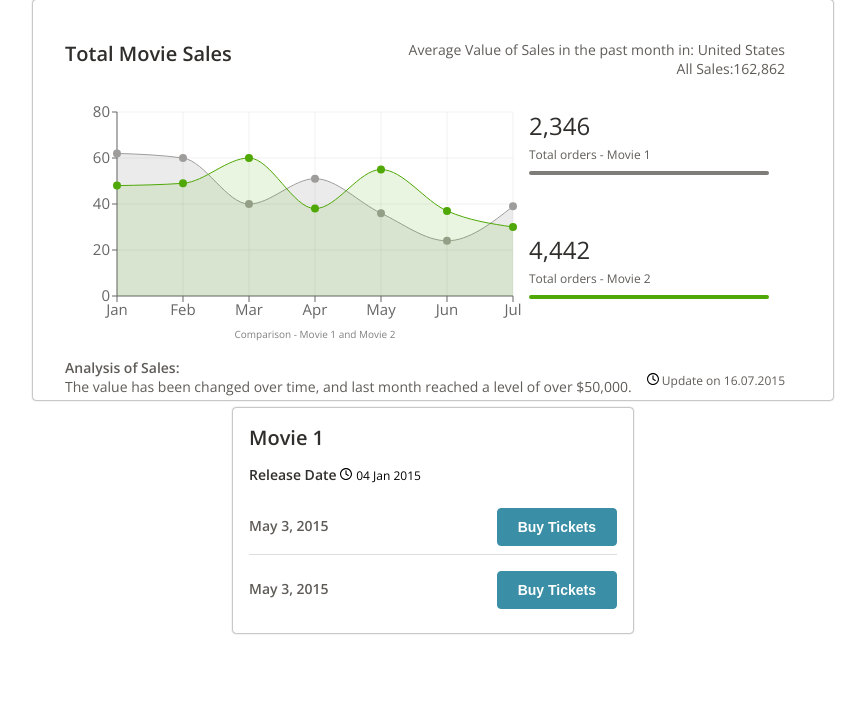
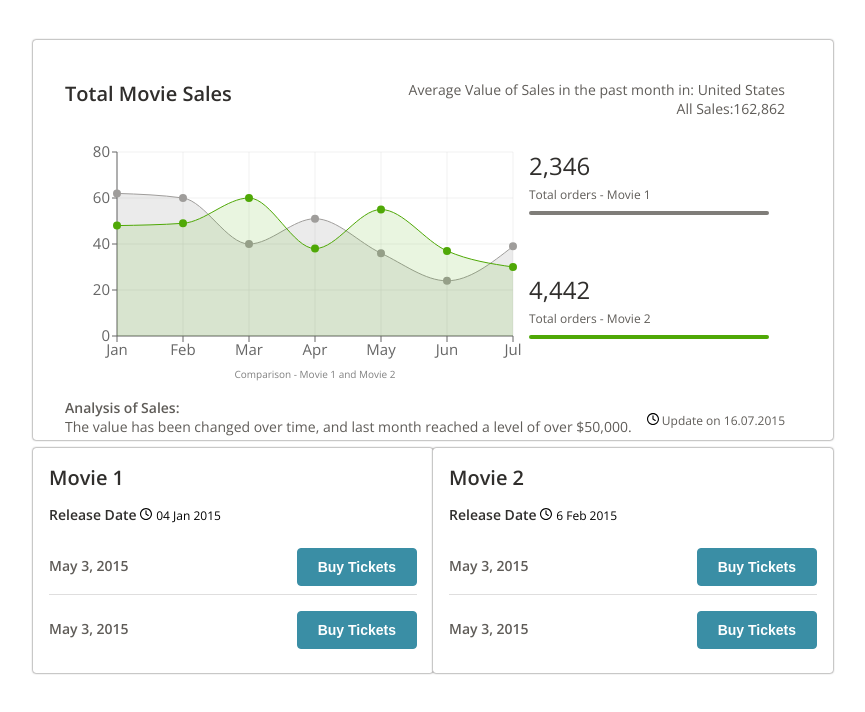
Before and after one commit to ColtonFalkner/enlyte-movie-app, a React (Create React App) app: page / in a window 1280 px wide. Shown: the top 712 px of the page, without its empty margins (207-1072 px from the left). Built offline with nearby package versions, Linux system fonts and the light colour scheme.

Commit message:
created Wrapper element for UI

```diff
--- a/src/App.js
+++ b/src/App.js
@@ -1,24 +1,26 @@
 import ComparisonCard from './Components/Comparison/ComparisonCard'
 import MovieCard from './Components/MovieCard/MovieCard'
 import GlobalStyles from './Components/Global'
-
-// import { Global } from 'recharts'
+import UIWrapper from './Components/UIWrapper'
 
 function App() {
   return (
     <>
       <GlobalStyles />
+      <UIWrapper>
         <ComparisonCard />
+
         <MovieCard
           title='Movie 1'
           releaseDate='04 Jan 2015'
           ticketDate='May 3, 2015'
         />
-      {/* <MovieCard
+        <MovieCard
           title='Movie 2'
           releaseDate='6 Feb 2015'
           ticketDate='May 3, 2015'
-      /> */}
+        />
+      </UIWrapper>
     </>
   )
 }
--- a/src/Components/Global.js
+++ b/src/Components/Global.js
@@ -17,6 +17,7 @@ html {
 
 body{
   font-family: 'Open Sans', sans-serif;
+  margin: 0 auto;
 }
 `
 export default GlobalStyles
--- /dev/null
+++ b/src/Components/UIWrapper.js
@@ -0,0 +1,10 @@
+import styled from 'styled-components'
+
+const UIWrapper = styled.div`
+  display: flex;
+  flex-wrap: wrap;
+  margin: 10rem auto;
+  width: 200rem;
+`
+
+export default UIWrapper
```
Lines whose indentation alone changed are shown as unchanged.
